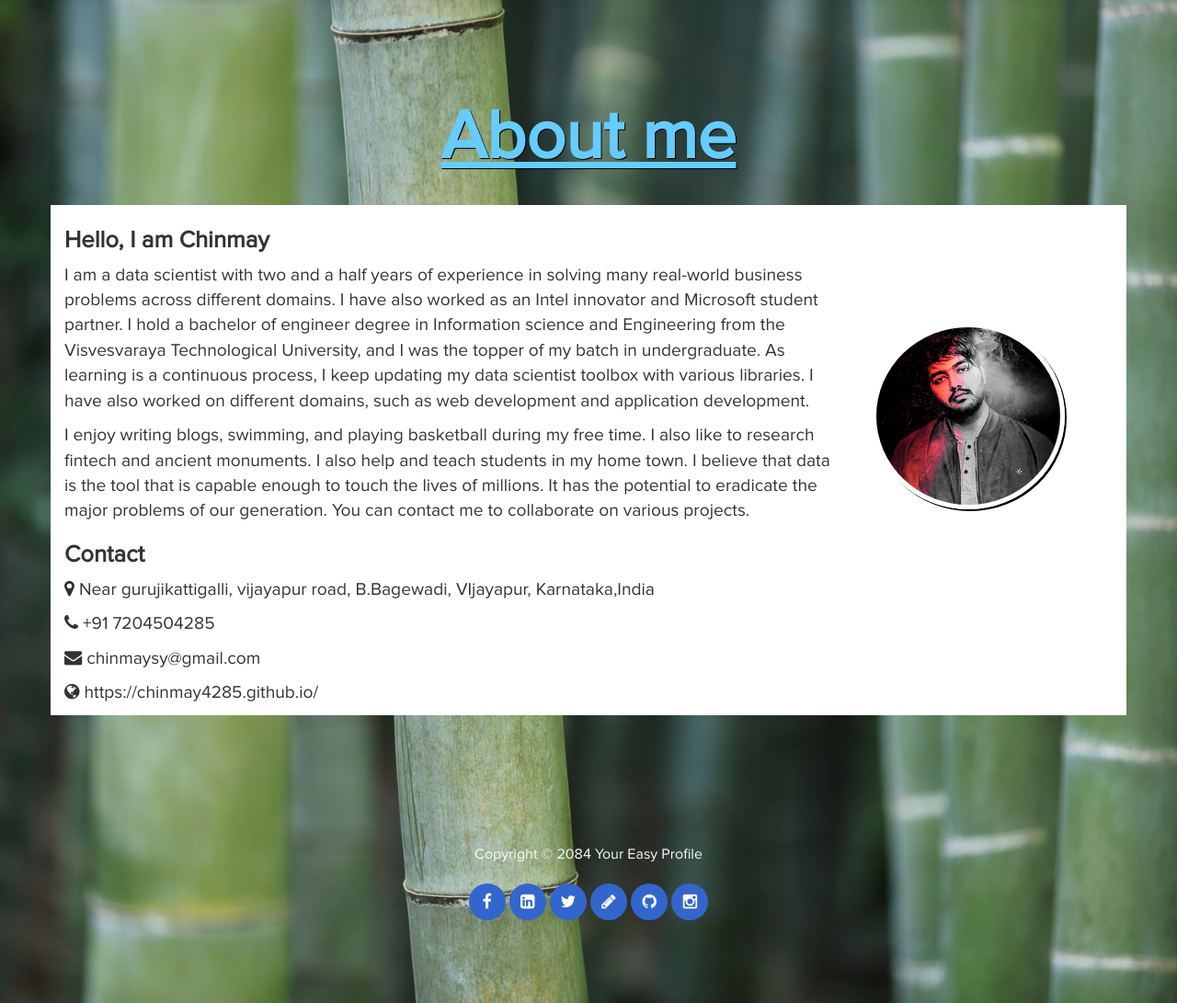
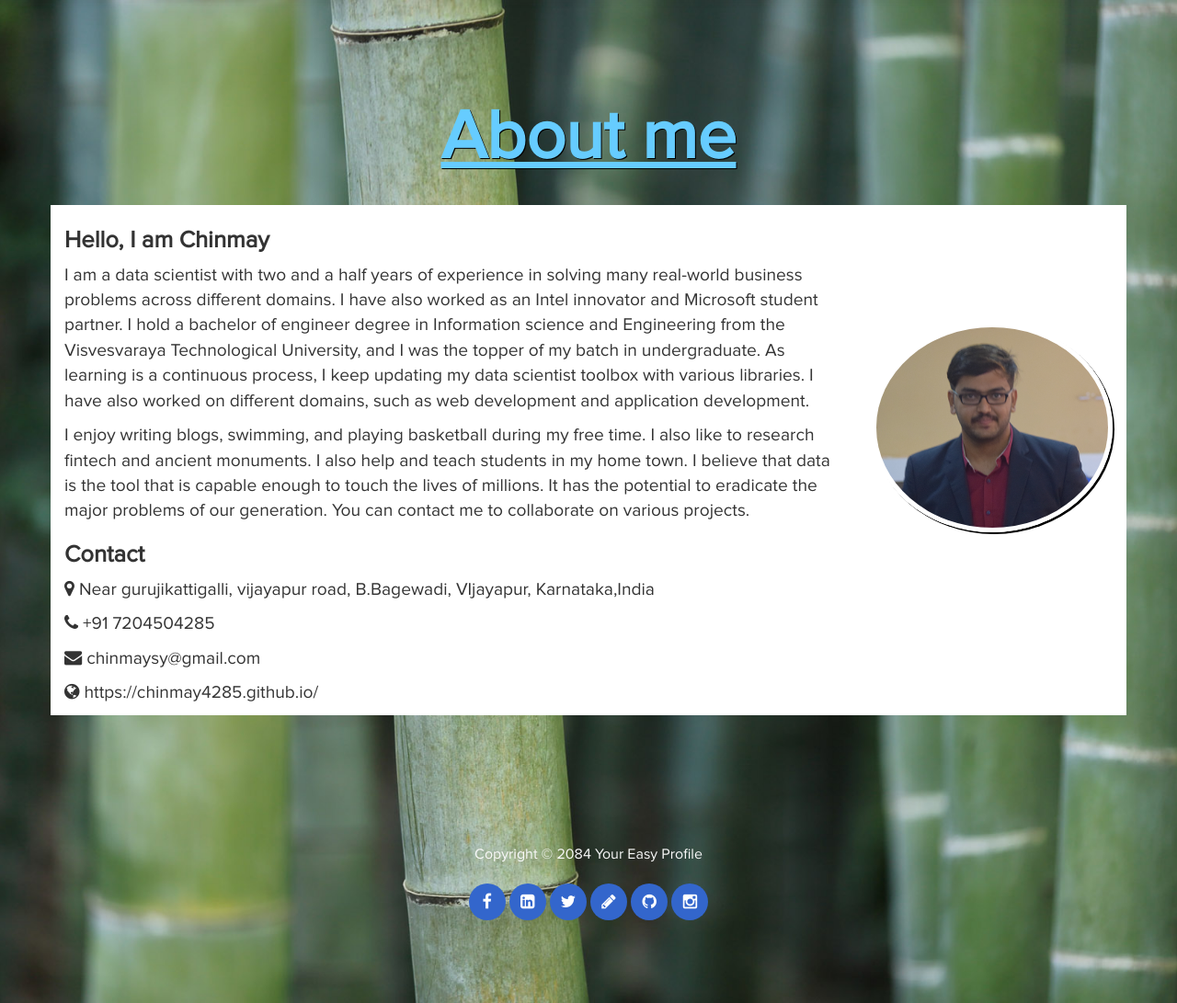
Before and after one commit to Chinmay4285/Chinmay4285.github.io, a Jekyll site: the page about.html, which Jekyll copies as it is, in a window 1280 px wide and 1091 px high. Shown: the whole window at 92% size. Built offline with Jekyll 4.4.1, drawn with Linux system fonts in a browser that asks for light colours.

Commit message:
Update about.html

```diff
--- a/about.html
+++ b/about.html
@@ -71,7 +71,7 @@ center;"><u>About me</u></h1>
 
 		</div>
 		<div class="col-md-3 col-sm-3 col-xs-3" style="padding-top: 10vw">
-			<img src="images/profile1.png" class="img-responsive img-circle tm-border" alt="templatemo easy profile"/>
+			<img src="images/profile3.png" class="img-responsive img-circle tm-border" alt="templatemo easy profile"/>
 		</div>
 	</div>
 </section>
```
